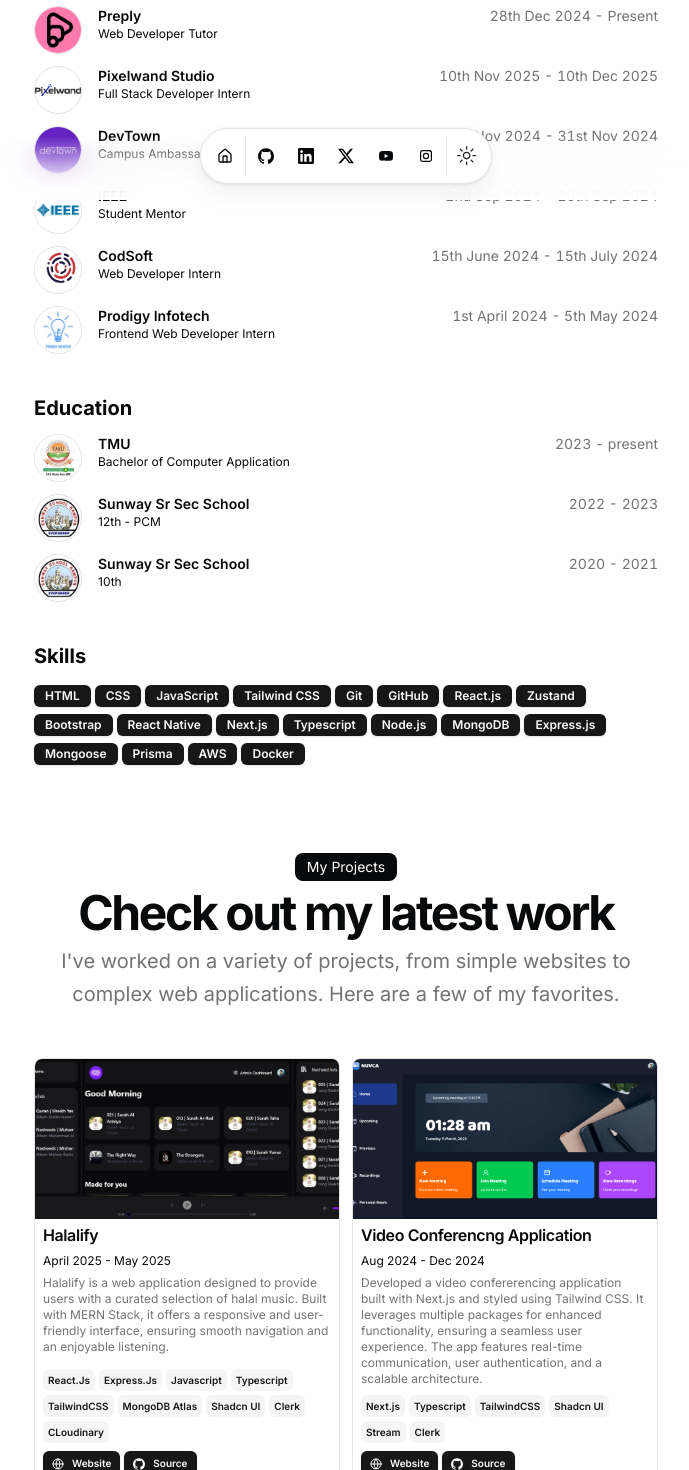
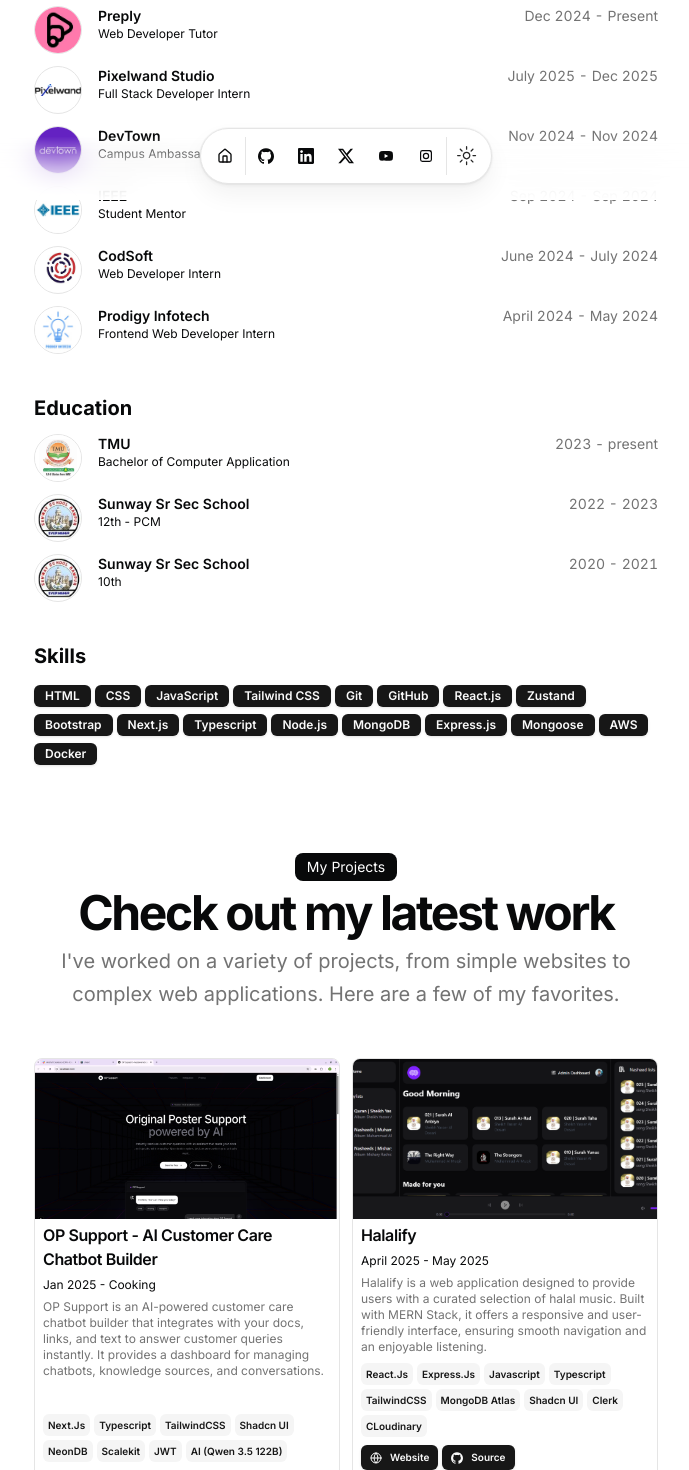
Before and after one commit to Codngwthubaid/Portfolio, a Next.js app: page / in a window 1280 px wide. Shown: the part 600-2070 px from the top of the page, without its empty margins (294-983 px from the left). Built offline with nearby package versions, Linux system fonts and the light colour scheme.

Commit message:
feat: Add op-support image, refine experience dates and skills, and adjust project section nesting.

```diff
--- a/src/data/resume.tsx
+++ b/src/data/resume.tsx
@@ -22,14 +22,12 @@ export const DATA = {
     "React.js",
     "Zustand",
     "Bootstrap",
-    "React Native",
     "Next.js",
     "Typescript",
     "Node.js",
     "MongoDB",
     "Express.js",
     "Mongoose",
-    "Prisma",
     "AWS",
     "Docker",
   ],
@@ -87,7 +85,7 @@ export const DATA = {
       location: "Remote",
       title: "Full Stack Developer Intern",
       logoUrl: "/impresio_studio_logo.jpeg",
-      start: "1st Jan 2026",
+      start: "Jan 2026",
       end: "Present",
       description:
         "Building full-stack features using MERN Stack. Designing schemas in MongoDB, integrating REST APIs, and optimizing backend services. Contributing to production-ready code, debugging, and performance optimization.",
@@ -99,7 +97,7 @@ export const DATA = {
       location: "Remote",
       title: "Web Developer Tutor",
       logoUrl: "/preply.jpg",
-      start: "28th Dec 2024",
+      start: "Dec 2024",
       end: "Present",
       description:
         "As a Preply web development tutor, share your skills in HTML, CSS, JavaScript, and more with students worldwide. Create personalized lessons, set your rates, and earn around $8/hour. Help students master front-end and back-end development and build real-world projects. Passion for teaching and strong web development knowledge are essential.",
@@ -111,8 +109,8 @@ export const DATA = {
       location: "Onsite",
       title: "Full Stack Developer Intern",
       logoUrl: "/pixelwand-image.webp",
-      start: "10th Nov 2025",
-      end: "10th Dec 2025",
+      start: "July 2025",
+      end: "Dec 2025",
       description:
         "Building full-stack features using ReactJS, React Native and HonoJS for backend API development. Designing schemas in MongoDB, integrating REST APIs, and optimizing backend services. Contributing to production-ready code, debugging, and performance optimization.",
     },
@@ -123,8 +121,8 @@ export const DATA = {
       location: "Remote",
       title: "Campus Ambassador",
       logoUrl: "/devTown.jpg",
-      start: "1st Nov 2024",
-      end: "31st Nov 2024",
+      start: "Nov 2024",
+      end: "Nov 2024",
       description:
         "As a devTown Campus Ambassador, I'm the face of devTown at my college. I promote devTown's programs and services, organize events, and connect students with opportunities in the devTown community. I build brand awareness, gather feedback, and serve as a key link between devTown and the student body.",
     },
@@ -135,8 +133,8 @@ export const DATA = {
       location: "College",
       title: "Student Mentor",
       logoUrl: "/IEEE.jpg",
-      start: "2nd Sep 2024",
-      end: "29th Sep 2024",
+      start: "Sep 2024",
+      end: "Sep 2024",
       description:
         "As a Student Mentor in the IEEE program, I guide junior college students through a 3-week web development course. I provide hands-on instruction, answer questions, and offer support to help them build their web development skills and confidence, fostering a positive learning environment.",
     },
@@ -147,8 +145,8 @@ export const DATA = {
       location: "Remote",
       title: "Web Developer Intern",
       logoUrl: "/codSoft.jpg",
-      start: "15th June 2024",
-      end: "15th July 2024",
+      start: "June 2024",
+      end: "July 2024",
       description:
         "As a Web Developer Intern at CodSoft, I contribute remotely for one month. I assist in designing, coding, and testing web applications, working closely with the development team. My responsibilities include writing clean code, troubleshooting bugs, and implementing responsive designs to enhance user experience.",
     },
@@ -159,8 +157,8 @@ export const DATA = {
       location: "Remote",
       title: "Frontend Web Developer Intern",
       logoUrl: "/prodigy.jpg",
-      start: "1st April 2024",
-      end: "5th May 2024",
+      start: "April 2024",
+      end: "May 2024",
       description:
         "Proposed and implemented an internal ruby API for sending/receiving commands to scooters over LTE networks. Developed a fully automated bike firmware update system to handle asynchronous firmware updates of over 100,000+ scooters worldwide, and provide progress reports in real-time using React, Ruby on Rails, MongoDB and AWS EC2 saving hundreds of developer hours.",
     },
@@ -192,6 +190,37 @@ export const DATA = {
     },
   ],
   projects: [
+    {
+      title: "OP Support - AI Customer Care Chatbot Builder",
+      href: "https://github.com/Codngwthubaid/OP-Support",
+      dates: "Jan 2025 - Cooking",
+      active: true,
+      description:
+        "OP Support is an AI-powered customer care chatbot builder that integrates with your docs, links, and text to answer customer queries instantly. It provides a dashboard for managing chatbots, knowledge sources, and conversations.",
+      technologies: [
+        "Next.Js",
+        "Typescript",
+        "TailwindCSS",
+        "Shadcn UI",
+        "NeonDB",
+        "Scalekit",
+        "JWT",
+        "AI (Qwen 3.5 122B)"
+      ],
+      // links: [
+      //   {
+      //     type: "Website",
+      //     href: "https://op-support.vercel.app/",
+      //     icon: <Icons.globe className="size-3" />,
+      //   },
+      //   {
+      //     type: "Source",
+      //     href: "https://github.com/Codngwthubaid/Halalify",
+      //     icon: <Icons.github className="size-3" />,
+      //   },
+      // ],
+      image: "/op-support.png",
+    },
     {
       title: "Halalify",
       href: "https://github.com/Codngwthubaid/Halalify",
@@ -345,7 +374,7 @@ export const DATA = {
       links: [
         {
           type: "Website",
-          href: "https://billrest.com/",
+          href: "http://nolimitbikers.nl/",
           icon: <Icons.globe className="size-3" />,
         },
       ],
```
Also changed, not shown: public/op-support.png (added), src/app/page.tsx (indentation only).
